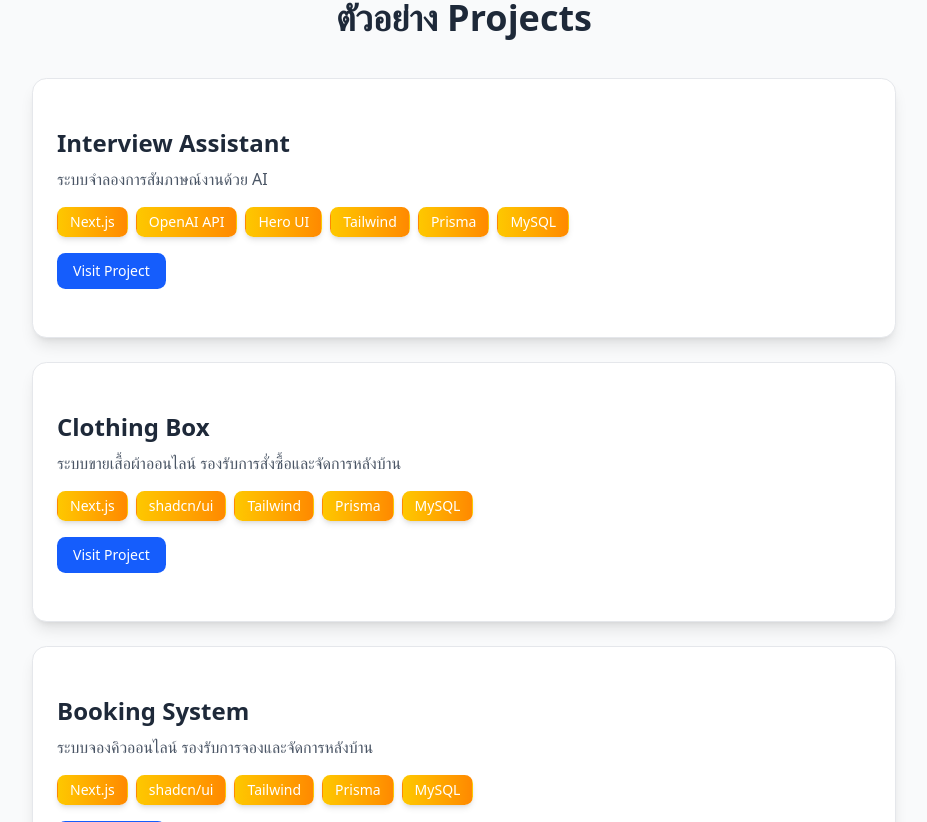
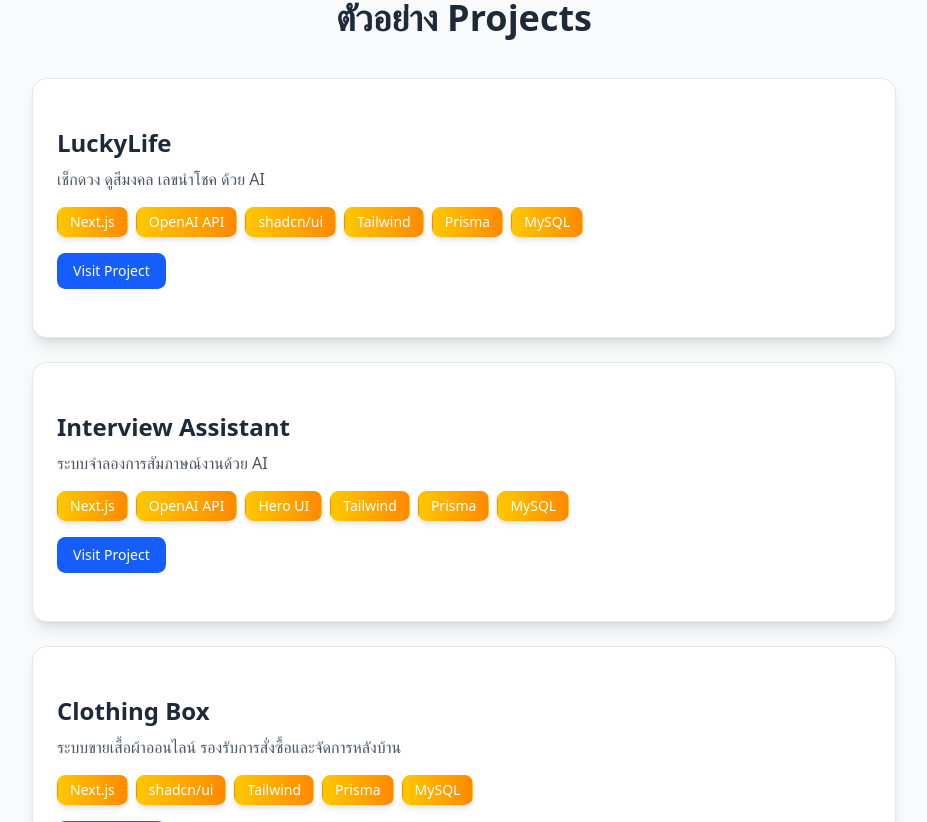
Before and after one commit to notcis/portfolio, a Next.js app: page / in a window 1280 px wide. Shown: the part 756-1578 px from the top of the page, without its empty margins (176-1103 px from the left). Built offline with nearby package versions, Linux system fonts and the light colour scheme.

Commit message:
Add LuckyLife project details to the projects list

```diff
--- a/src/app/page.tsx
+++ b/src/app/page.tsx
@@ -4,6 +4,12 @@
 import Link from "next/link";
 
 const projects = [
+  {
+    title: "LuckyLife",
+    description: "เช็กดวง ดูสีมงคล เลขนำโชค ด้วย AI",
+    tech: ["Next.js", "OpenAI API", "shadcn/ui", "Tailwind", "Prisma", "MySQL"],
+    url: "https://horo.coopmsds.com",
+  },
   {
     title: "Interview Assistant",
     description: "ระบบจำลองการสัมภาษณ์งานด้วย AI",
```
